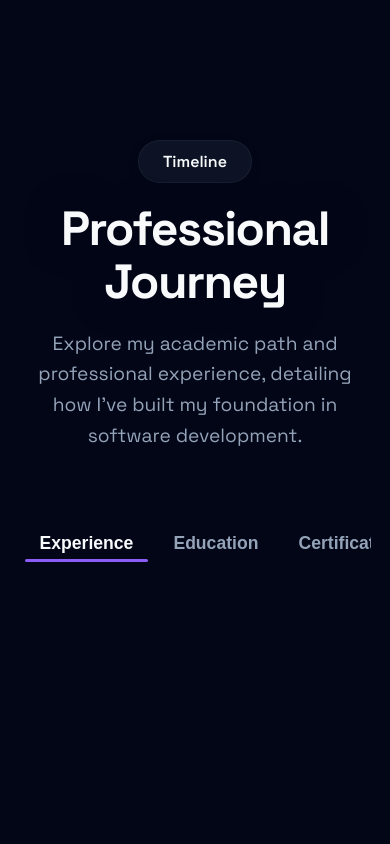
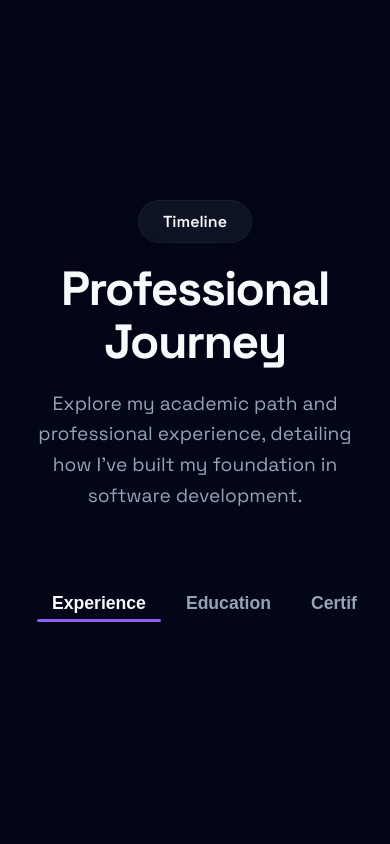
Before and after one commit to medgougriz/MyPortfolio, a React (Vite) app: page / in a window 390 px wide. Shown: the part 5600-6444 px from the top of the page. Built offline with nearby package versions, Linux system fonts and the light colour scheme.

Commit message:
fix responsive section certification

```diff
--- a/src/components/Certificates.jsx
+++ b/src/components/Certificates.jsx
@@ -23,7 +23,7 @@ const Certificates = () => {
     };
 
     return (
-        <section className="section" id="certificates" style={{ margin: '0 5%', padding: '80px 0' }}>
+        <section className="section certificates-section" id="certificates" style={{ margin: '0 5%', padding: '80px 0' }}>
             <div className="container">
                 <motion.div
                     initial={{ opacity: 0, y: 50 }}
@@ -108,10 +108,11 @@ const Certificates = () => {
                     </div>
 
                     {/* Tab Content */}
-                    <div style={{ maxWidth: activeTab === 'Certificates' ? '1000px' : '900px', margin: '0 auto', minHeight: '300px' }}>
+                    <div className="certificates-content" style={{ maxWidth: activeTab === 'Certificates' ? '1000px' : '900px', margin: '0 auto', minHeight: '300px' }}>
                         <AnimatePresence mode="wait">
                             <motion.div
                                 key={activeTab}
+                                className="certificates-tab-panel"
                                 initial={{ opacity: 0, y: 10 }}
                                 animate={{ opacity: 1, y: 0 }}
                                 exit={{ opacity: 0, y: -10 }}
--- a/src/index.css
+++ b/src/index.css
@@ -237,6 +237,24 @@ body::after {
     font-size: 1.1rem !important;
     padding: 8px 15px !important;
   }
+
+  #certificates {
+    padding: 70px 16px 170px !important;
+    margin: 0 !important;
+  }
+
+  #certificates .certificates-content {
+    width: 100%;
+  }
+
+  #certificates .certificates-tab-panel[style*="grid-template-columns"] {
+    grid-template-columns: 1fr !important;
+    gap: 16px !important;
+  }
+
+  #certificates .certificates-tab-panel > * {
+    min-width: 0;
+  }
 }
 
 /* Specific section styles will go here or inline */
```
